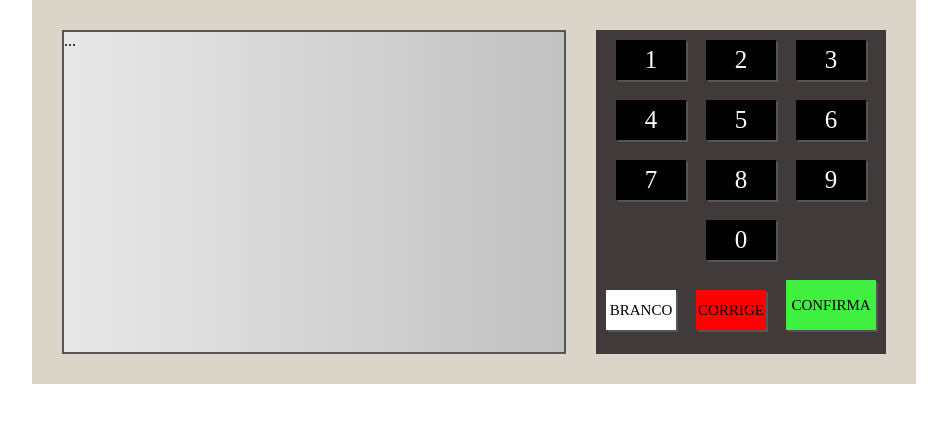
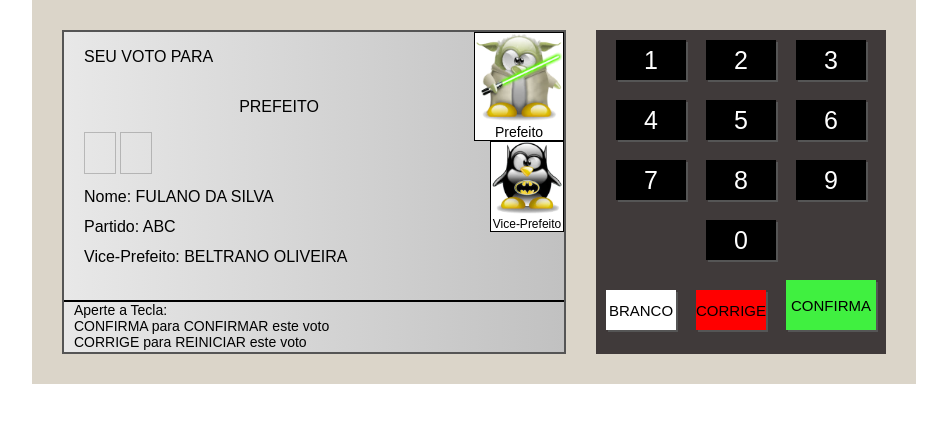
Before and after one commit to PLuka-N30/Urna-Eletronica, a plain HTML site: page index.html in a window 1280 px wide. Shown: the whole page, without its empty margins (166-1113 px from the left). Drawn offline with Linux system fonts and the light colour scheme.

Commit message:
Novas Funcionalidades

```diff
--- a/css/style.css
+++ b/css/style.css
@@ -1,9 +1,14 @@
+/* TAGS */
+
 body {
     margin: 0;
     display: flex;
     justify-content: center;
     align-items: center;
+    font-family: Arial, Helvetica, sans-serif;
 }
+
+/* URNA */
 
 .urna {
     background-color: #dbd5c9;
@@ -11,12 +16,111 @@ body {
     display: flex;
 }
 
+/* TELA */
+
 .tela {
+    display: flex;
+    flex-direction: column;
     width: 500px;
     height: 320px;
     background: linear-gradient(to right, #e8e8e8, #c1c1c1);
     border: 2px solid #555;
 }
+
+.d-1 {
+    flex: 1;
+    display: flex;
+}
+
+.d-1-left {
+    flex: 1;
+    display: flex;
+    flex-direction: column;
+    padding-left: 20px;
+}
+
+.d-1-1 {
+    height: 50px;
+    display: flex;
+    align-items: center;
+}
+
+.d-1-2 {
+    height: 50px;
+    display: flex;
+    align-items: center;
+    justify-content: center;
+
+}
+
+.d-1-3 {
+    height: 50px;
+}
+
+.numero {
+    display: inline-block;
+    width: 30px;
+    height: 40px;
+    border: 1px solid #000;
+    text-align: center;
+    line-height: 40px;
+    font-size: 25px;
+}
+
+.pisca {
+    animation-name: pisca;
+    animation-duration: 1s;
+    animation-iteration-count: infinite;
+}
+
+@keyframes pisca {
+    0% {
+        opacity: 0.2;
+    }
+    50% {
+        opacity: 1;
+    }
+    100% {
+        opacity: 0.2;
+    }
+}
+
+.d-1-4 {
+    flex: 1;
+    line-height: 30px;
+}
+
+.d-1-right {
+    width: 90px;
+    display: flex;
+    flex-direction: column;
+    align-items: flex-end;
+}
+
+.d-1-image {
+    border: 1px solid #000;
+    background-color: #fff;
+    text-align: center;
+    font-size: 14px;
+}
+
+.d-1-image img {
+    width: 100%;
+}
+
+.small {
+    width: 80%;
+    font-size: 12px;
+}
+
+.d-2 {
+    height: 50px;
+    font-size: 14px;
+    border-top: 2px solid #000;
+    padding-left: 10px;
+}
+
+/* TECLADO */
 
 .teclado {
     background-color: #403a3a;
--- a/index.html
+++ b/index.html
@@ -5,12 +5,50 @@
     <meta name="viewport" content="width=device-width, initial-scale=1.0">
     <link rel="stylesheet" href="css/style.css">
     <title>Urna Eletrônica</title>
-
 </head>
 <body>
     <div class="urna">
         <div class="tela">
-            ...
+            <div class="d-1">
+                <div class="d-1-left">
+                    <div class="d-1-1">
+                        <span>SEU VOTO PARA</span>
+                    </div>
+
+                    <div class="d-1-2">
+                        <span>PREFEITO</span>
+                    </div>
+
+                    <div class="d-1-3">
+                        <div class="numero pisca"></div>
+                        <div class="numero pisca"></div>
+                    </div>
+
+                    <div class="d-1-4">
+                        Nome: FULANO DA SILVA <br>
+                        Partido: ABC <br>
+                        Vice-Prefeito: BELTRANO OLIVEIRA
+                    </div>
+                </div>
+
+                <div class="d-1-right">
+                    <div class="d-1-image">
+                        <img src="images/84001.png" alt="">
+                        Prefeito
+                    </div>
+
+                    <div class="d-1-image small">
+                        <img src="images/88.png" alt="">
+                        Vice-Prefeito
+                    </div>
+                </div>
+            </div>
+
+            <div class="d-2">
+                Aperte a Tecla: <br>
+                CONFIRMA para CONFIRMAR este voto <br>
+                CORRIGE para REINICIAR este voto
+            </div>
         </div>
 
         <div class="teclado">
@@ -41,8 +79,10 @@
                 <div class="teclado--botao botao--corrige">CORRIGE</div>
                 <div class="teclado--botao botao--confirma">CONFIRMA</div>
             </div>
-
         </div>
     </div>
+
+    <script src="js/etapas.js"></script>
+    <script src="js/script.js"></script>
 </body>
 </html>
--- /dev/null
+++ b/js/script.js
@@ -0,0 +1,7 @@
+// Variáveis HTML
+let seuVotoPara = document.querySelector('.d-1-1 span');
+let cargo = document.querySelector('.d-1-2 span');
+let descricao = document.querySelector('.d-1-4');
+let aviso = document.querySelector('.d-2');
+let lateral = document.querySelector('.d-1-right');
+let numeros = document.querySelector('.d-1-3');
```
Also changed, not shown: images/77111.png (added), images/84.png (added), images/84001.png (added), images/84_2.png (added), images/88.png (added), images/88001.png (added), images/88_2.png (added), images/90111.png (added), images/95.png (added), images/95001.png (added), images/95_2.png (added), images/99.png (added), images/99001.png (added), images/99_2.png (added).
